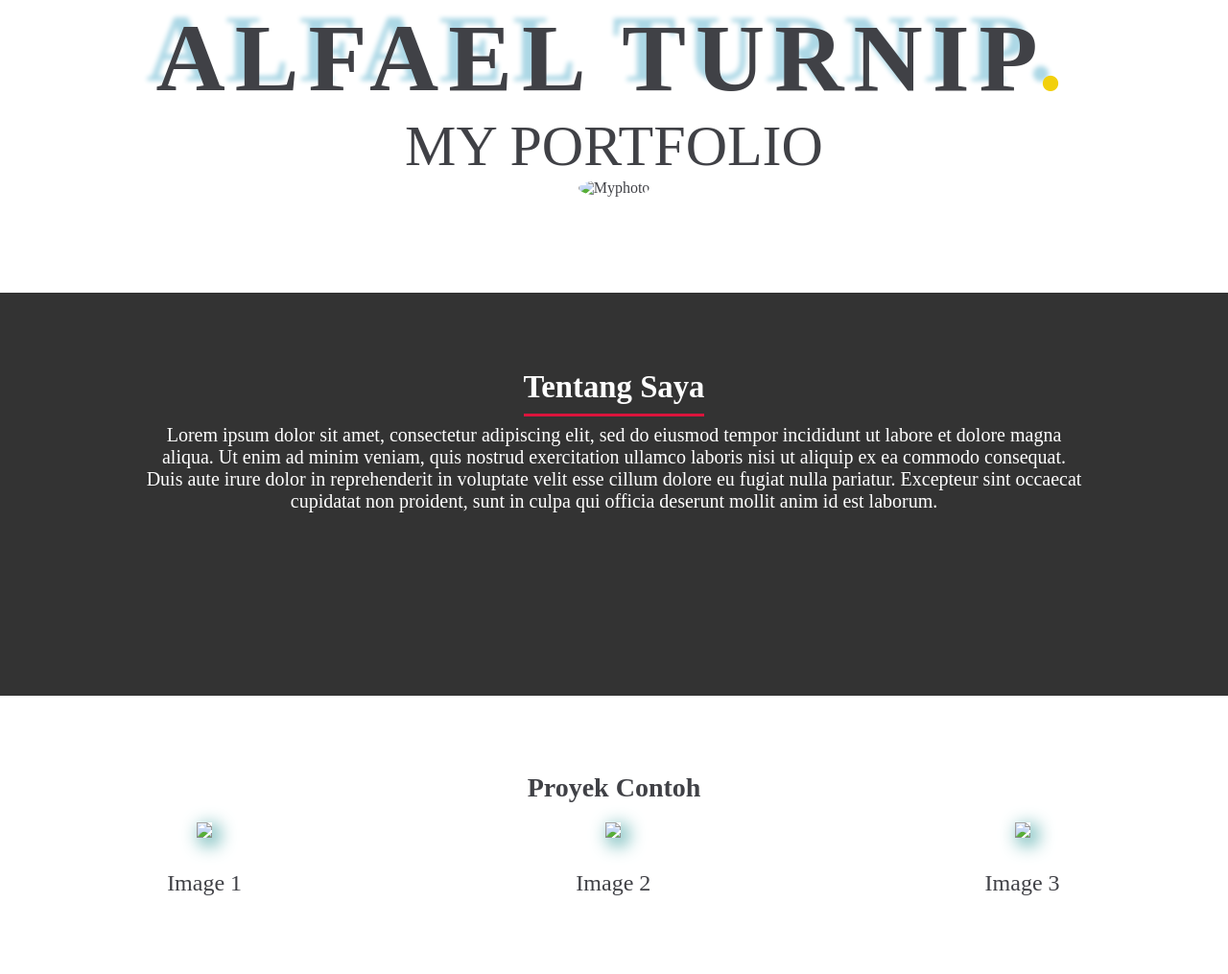
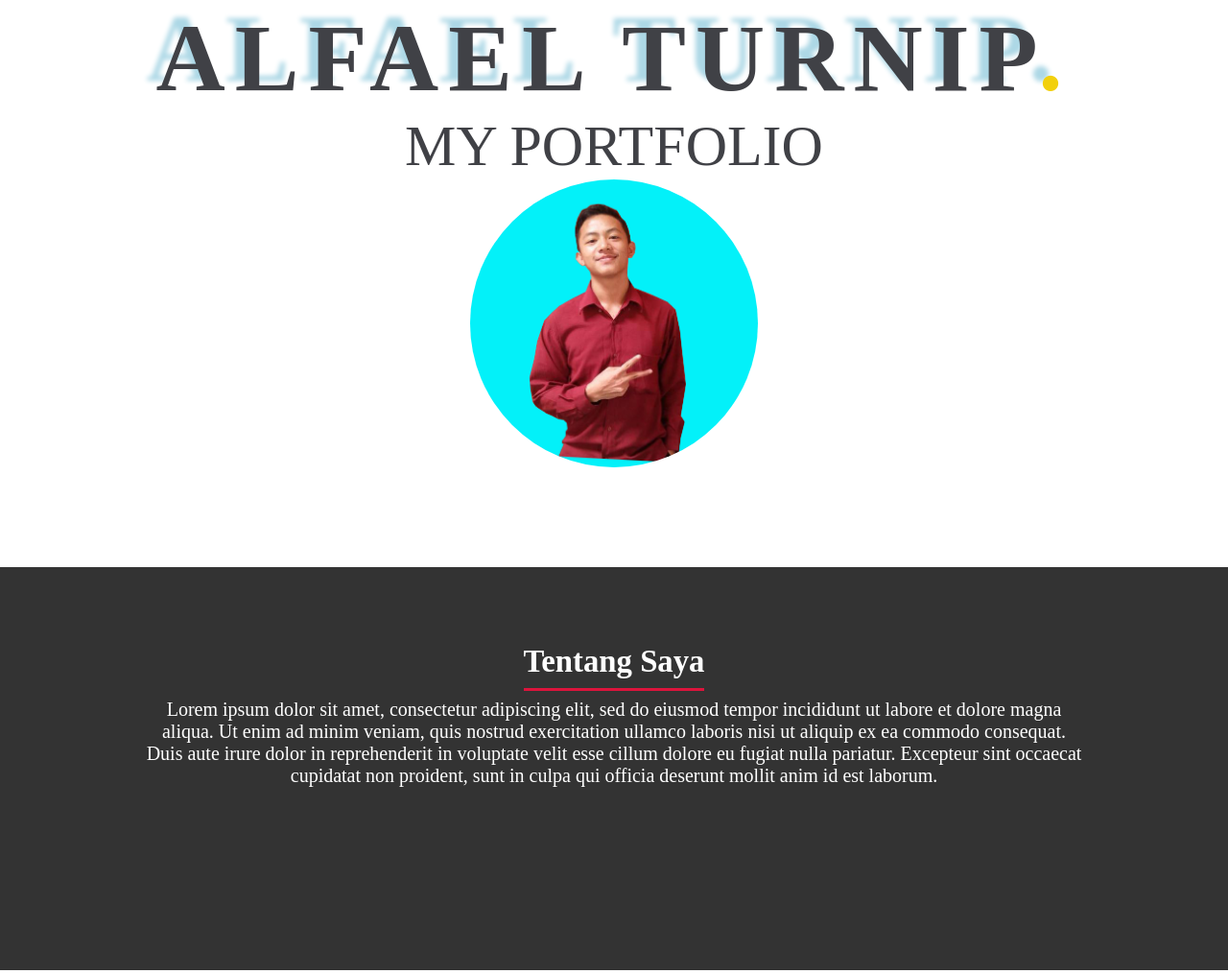
Before and after one commit to alfaelturnip/portofolio-workshop-progate, a plain HTML site: page index.html in a window 1280 px wide. Shown: the part 97-1112 px from the top of the page at 96% size. Drawn offline with Linux system fonts and the light colour scheme.

Commit message:
Update index.html

```diff
--- a/index.html
+++ b/index.html
@@ -22,7 +22,7 @@
       <div class="copy-container">
         <h1>ALFAEL TURNIP<span>.</span></h1>
         <h2>MY PORTFOLIO</h2>
-        <img src="images/Myphoto.png" alt="Myphoto">
+        <img src="Myphoto.png" alt="Myphoto">
       </div>
 
       <div class="about">
@@ -33,15 +33,15 @@
       <div class="contents">
         <h3><a id="work-link">Proyek Contoh</a></h3>
         <div class="contents-item">
-          <img src="images/1.png">
+          <img src="1.png">
           <p>Image 1</p>
         </div>
         <div class="contents-item">
-          <img src="images/2.png">
+          <img src="2.png">
           <p>Image 2</p>
         </div>
         <div class="contents-item">
-          <img src="images/3.png">
+          <img src="3.png">
           <p>Image 3</p>
         </div>
 
```
